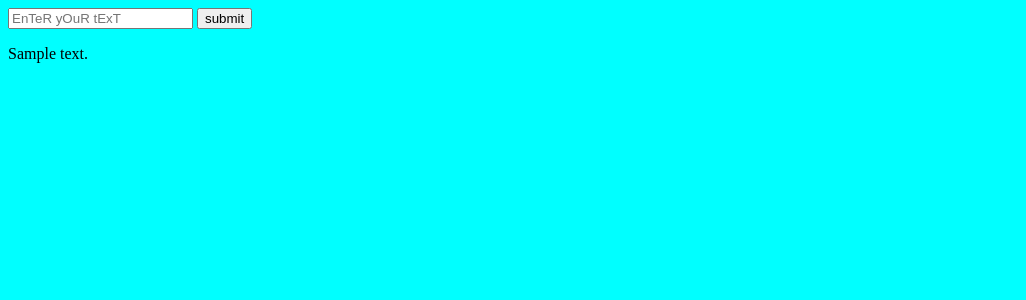
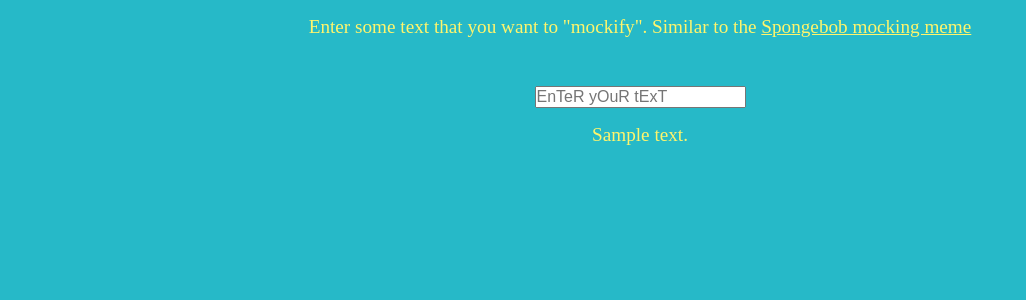
Before and after one commit to mattchupp/spongebob-meme, a Flask app: template templates/index.html in a window 1280 px wide. Shown: the top 300 px of the page, without its empty margins (0-1026 px from the left). Run offline with Flask 2, Linux system fonts and the light colour scheme; the template is opened without the code that fills it: most values are stand-ins (such as "Sample title", 1, 10 or a date in 2020).

Commit message:
style changes, added some text

```diff
--- a/static/app.css
+++ b/static/app.css
@@ -1,3 +1,46 @@
+* {
+  padding: 0;
+  margin: 0;
+  box-sizing: border-box;
+}
+
 body {
-  background-color: aqua;
+  background-color: #26B9C8;
+  color: #FFF56C;
+  font-size: 16px;
 }
+
+.container {
+  max-width: 800px;
+  margin: 0 auto;
+  text-align: center;
+}
+
+a {
+  color: #FFF56C;
+}
+
+a:hover {
+  color: #FFF56C;
+}
+
+p {
+  font-size: 1.2rem;
+  margin-top: 1rem;
+}
+
+.form {
+  margin-top: 3rem;
+}
+
+input[type=text] {
+  font-size: 1rem;
+}
+
+input[type=submit] {
+  font-size: 2rem;
+}
+
+label {
+  font-size: 1.2rem;
+}
--- a/templates/index.html
+++ b/templates/index.html
@@ -7,10 +7,20 @@
   <link rel="stylesheet" href="{{ url_for('static', filename='app.css') }}" />
 </head>
 <body>
-  <form method="POST">
-    <input name="text_input" type="text" placeholder="EnTeR yOuR tExT">
-    <input type="submit" value="submit"/>
-  </form>
-  <p>{{ mocked_text }}</p>
+  <div class="container">
+    <p>Enter some text that you want to "mockify". Similar to the
+      <a href="https://knowyourmeme.com/memes/mocking-spongebob" target="_blank">
+        Spongebob mocking meme
+      </a>
+    </p>
+    <div class="form">
+      <form method="POST">
+        <input name="text_input" type="text" placeholder="EnTeR yOuR tExT">
+        <!-- <input type="submit" value="submit"/> -->
+      </form>
+      <p>{{ mocked_text }}</p>
+    </div>
+  </div>
+
 </body>
 </html>
```
